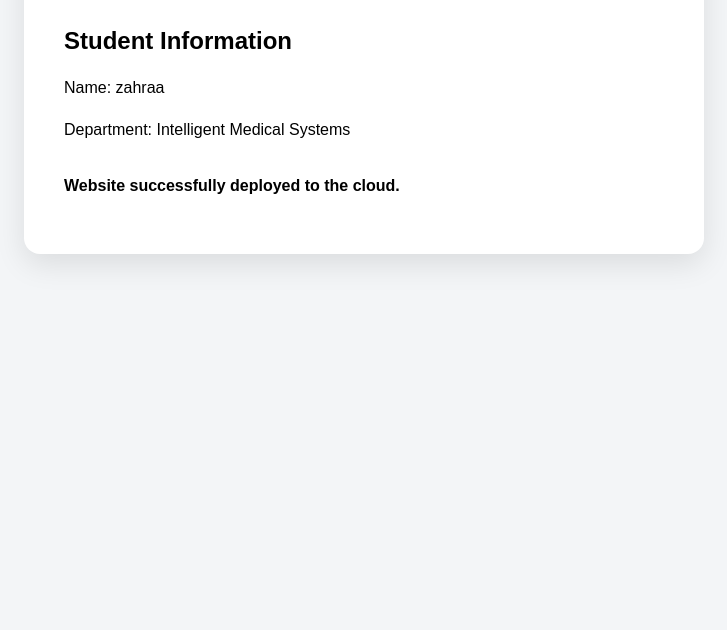
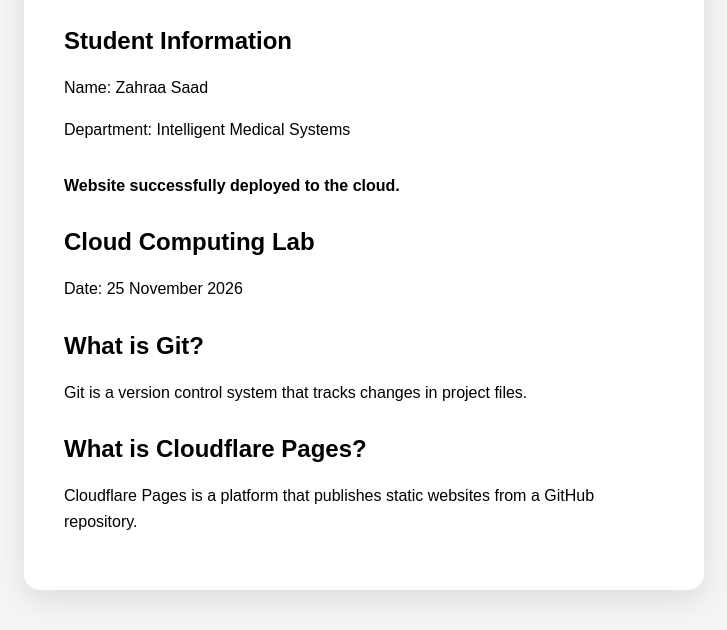
Before and after one commit to zahraasaad-ui/my-cloud-website, a plain HTML site: page index.html in a window 1280 px wide. Shown: the part 188-818 px from the top of the page, without its empty margins (276-1003 px from the left). Drawn offline with Linux system fonts and the light colour scheme.

Commit message:
Complete Week 3 lab page

```diff
--- a/index.html
+++ b/index.html
@@ -11,9 +11,18 @@
 <h1>Welcome to My Cloud Website</h1>
 <p>This website was created during our Cloud Computing laboratory.</p>
 <h2>Student Information</h2>
-<p>Name: zahraa </p>
+<p>Name: Zahraa Saad</p>
 <p>Department: Intelligent Medical Systems</p>
 <p class="status">Website successfully deployed to the cloud.</p>
+
+<h2>Cloud Computing Lab</h2>
+<p>Date: 25 November 2026</p>
+
+<h2>What is Git?</h2>
+<p>Git is a version control system that tracks changes in project files.</p>
+
+<h2>What is Cloudflare Pages?</h2>
+<p>Cloudflare Pages is a platform that publishes static websites from a GitHub repository.</p>
 </div>
 </body>
 </html>
```
